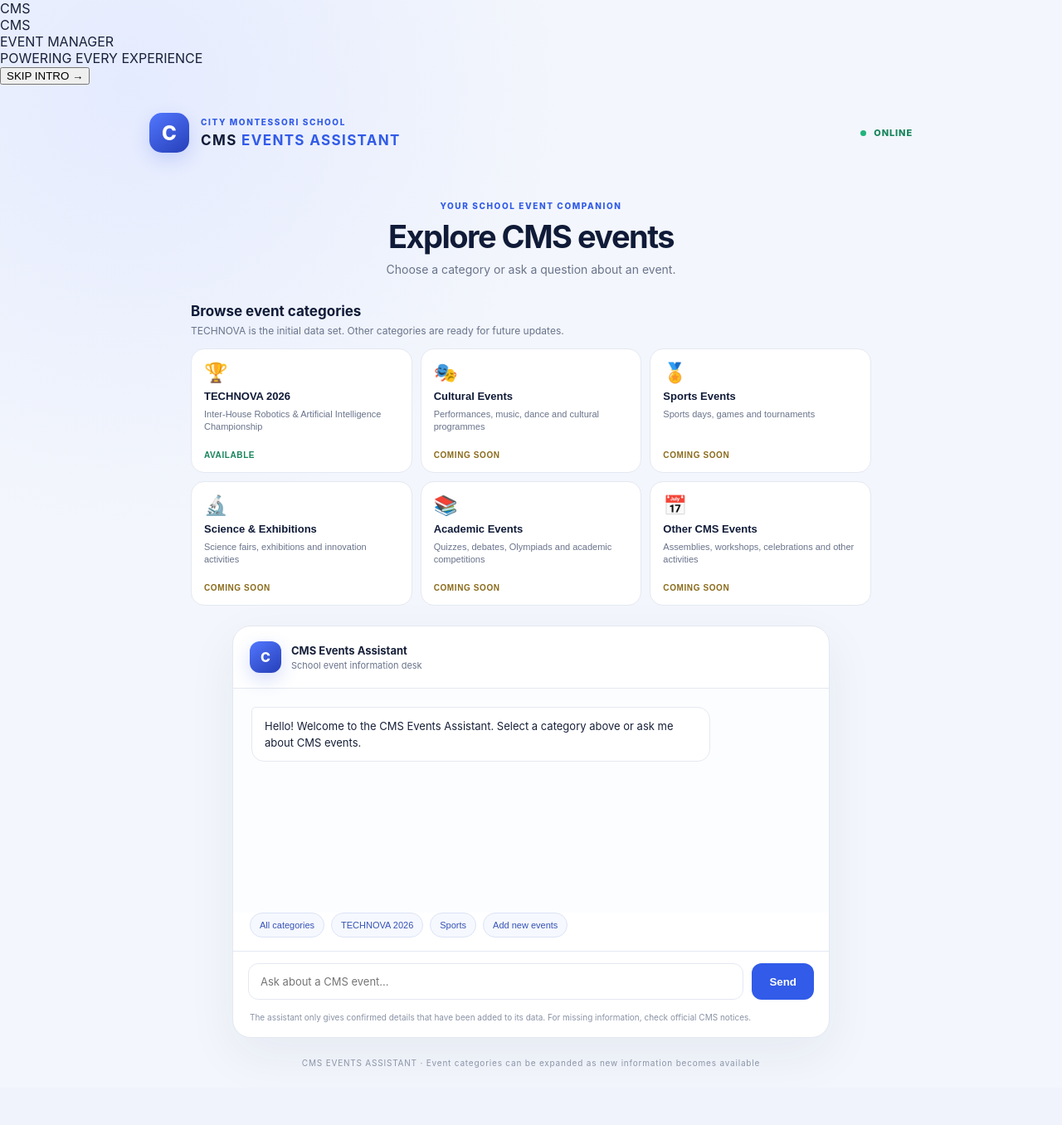
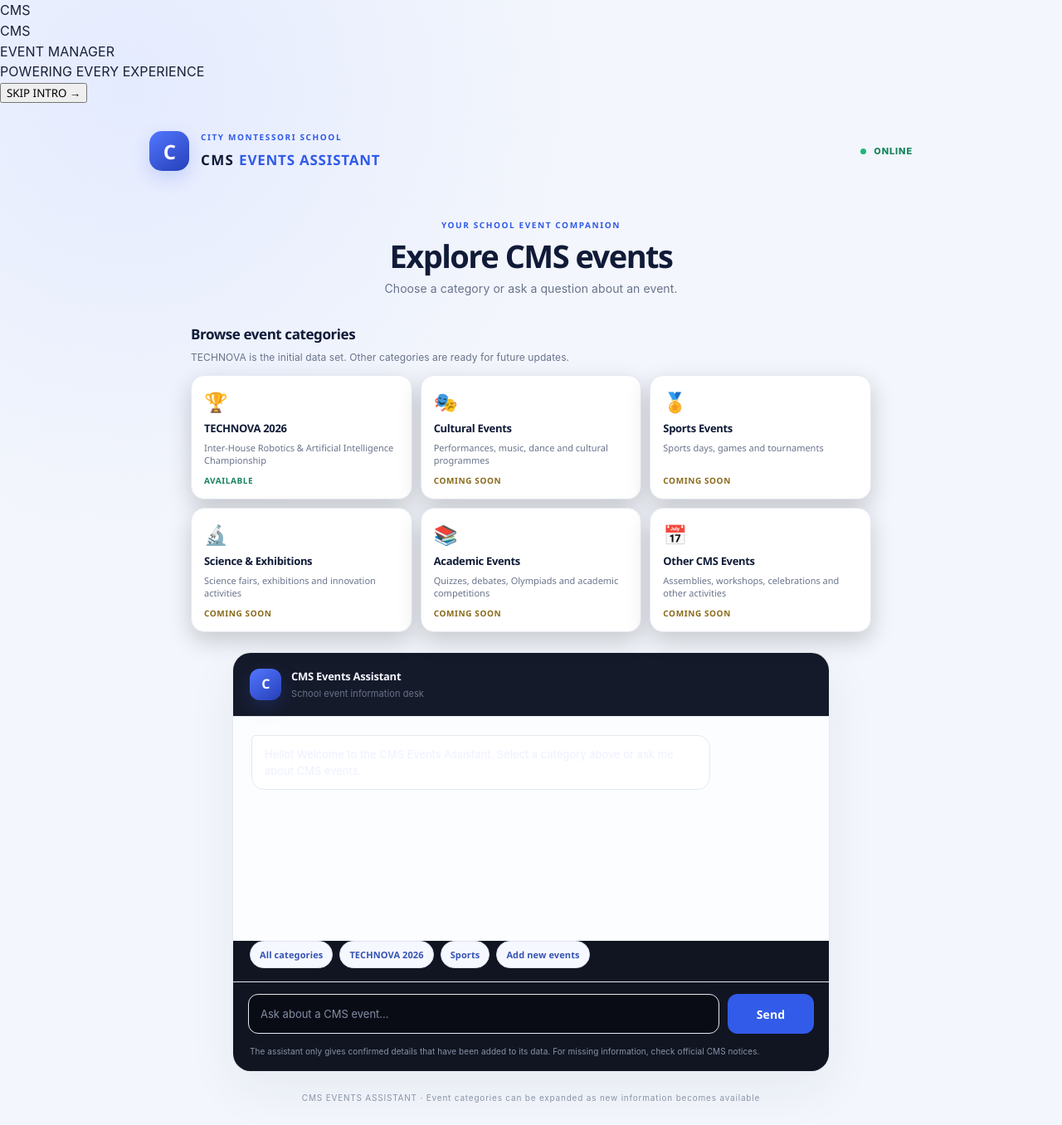
Before and after one commit to Launcher-sketch/CMS-TECHNOVA-CHATBOT, a Flask app: page / in a window 1280 px wide. Shown: the whole page at 83% size. Before the commit the page ends 1287 px from the top, so only its background shows below. Run offline with Flask 3, Linux system fonts and the light colour scheme.

Commit message:
Implement dark theme and typography improvements
Added dark theme styles and refined typography for better readability.

```diff
--- a/static/style.css
+++ b/static/style.css
@@ -74,3 +74,187 @@ footer { padding-top: 24px; color: #8b94a8; text-align: center; font-size: 10px;
   .category-grid { grid-template-columns: repeat(2, minmax(0, 1fr)); }
   .category-card { min-height: 142px; padding: 12px; }
 }
+
+/* Dark theme + larger chatbot layout */
+:root {
+  --navy: #f3f5ff;
+  --blue: #7c9bff;
+  --ink: #edf0ff;
+  --muted: #a4acc4;
+  --line: #30364d;
+  --bg: #05060a;
+}
+body {
+  color: var(--ink);
+  background: radial-gradient(circle at 50% -15%, #18213d 0, #090b13 42%, #030407 100%);
+}
+.shell {
+  width: min(1180px, calc(100% - 36px));
+  padding-top: 30px;
+}
+h1 { color: #f5f6ff; font-size: 20px; }
+h1 span { color: #91aaff; }
+.eyebrow { color: #91aaff; }
+.intro { padding: 48px 0 28px; }
+.intro h2 { color: #f5f6ff; font-size: clamp(32px, 5vw, 46px); }
+.intro > p:last-child { color: #aab2ca; font-size: 15px; }
+
+.category-section { max-width: 1080px; }
+.section-heading h2 { color: #f0f2ff; font-size: 19px; }
+.section-heading p { color: #a4acc4; font-size: 13px; }
+.category-card {
+  min-height: 165px;
+  padding: 18px;
+  border-color: #30364d;
+  background: linear-gradient(145deg, #171b2a, #10131e);
+  box-shadow: 0 10px 28px #00000030;
+}
+.category-card:hover {
+  border-color: #718cff;
+  box-shadow: 0 12px 30px #00000055;
+}
+.category-card strong { color: #f4f5ff; font-size: 15px; }
+.category-description { color: #aab2ca; font-size: 12px; }
+.category-status { color: #f0c66d; }
+.category-status.available { color: #63d6a2; }
+
+.chat-card {
+  width: 100%;
+  max-width: 1080px;
+  margin: 28px auto 0;
+  border: 1px solid #343b55;
+  border-radius: 24px;
+  background: #111522;
+  box-shadow: 0 24px 80px #00000070;
+}
+.chat-head {
+  padding: 22px 26px;
+  border-bottom-color: #30364d;
+  background: #151a2a;
+}
+.chat-head strong { color: #f4f5ff; font-size: 16px; }
+.chat-head small { color: #a4acc4; font-size: 12px; }
+.bot-avatar { width: 46px; height: 46px; border-radius: 14px; }
+.messages {
+  min-height: 460px;
+  max-height: 620px;
+  padding: 30px;
+  background: #090c14;
+}
+.bubble {
+  max-width: 86%;
+  padding: 16px 19px;
+  border-radius: 17px;
+  font-size: 15px;
+  line-height: 1.65;
+}
+.bubble.bot {
+  border-color: #343b55;
+  background: #191f30;
+  color: #eef0ff;
+}
+.bubble.user { color: #fff; background: #4669e8; }
+.suggestions { gap: 10px; padding: 0 26px 20px; background: #111522; }
+.suggestions button {
+  padding: 10px 14px;
+  border-color: #3a4568;
+  color: #cbd5ff;
+  background: #1a2238;
+  font-size: 12px;
+}
+.suggestions button:hover { background: #273456; }
+.composer {
+  gap: 12px;
+  padding: 18px 24px;
+  border-top-color: #30364d;
+  background: #111522;
+}
+.composer input {
+  padding: 17px 18px;
+  border-color: #3a425c;
+  border-radius: 14px;
+  color: #f5f6ff;
+  background: #090c14;
+  font-size: 15px;
+}
+.composer input::placeholder { color: #858da6; }
+.composer button {
+  min-width: 104px;
+  border-radius: 14px;
+  background: #5577f3;
+  font-size: 14px;
+}
+.disclaimer {
+  padding: 0 26px 20px;
+  color: #929bb4;
+  background: #111522;
+  font-size: 11px;
+}
+footer { color: #7f89a4; }
+
+@media (max-width: 620px) {
+  .shell { width: min(100% - 22px, 1180px); padding-top: 18px; }
+  .intro { padding: 36px 0 22px; }
+  .category-card { min-height: 150px; padding: 13px; }
+  .chat-card { margin-top: 20px; border-radius: 18px; }
+  .chat-head { padding: 16px; }
+  .messages { min-height: 390px; max-height: 58vh; padding: 17px; }
+  .bubble { max-width: 92%; font-size: 14px; }
+  .suggestions { padding-inline: 14px; }
+  .composer { padding: 12px; }
+  .composer input { padding: 14px; }
+  .composer button { min-width: 76px; }
+  .disclaimer { padding-inline: 14px; }
+}
+
+
+/* Refined typography: clean, modern and readable */
+@import url('https://fonts.googleapis.com/css2?family=DM+Sans:wght@400;500;600;700;800&family=Space+Grotesk:wght@500;600;700&display=swap');
+
+:root {
+  --font-body: 'DM Sans', 'Segoe UI', Arial, sans-serif;
+  --font-display: 'Space Grotesk', 'DM Sans', 'Segoe UI', sans-serif;
+}
+html, body, button, input, textarea, select {
+  font-family: var(--font-body);
+  font-optical-sizing: auto;
+}
+body {
+  letter-spacing: 0.005em;
+  line-height: 1.55;
+}
+h1, h2, h3, .brand-mark, .bot-avatar {
+  font-family: var(--font-display);
+  letter-spacing: -0.035em;
+}
+h1 { font-weight: 700; }
+h1 span { letter-spacing: 0.045em; }
+.intro h2 {
+  font-family: var(--font-display);
+  font-weight: 700;
+  letter-spacing: -0.055em;
+  line-height: 1.08;
+}
+.section-heading h2, .category-card strong {
+  font-family: var(--font-display);
+  letter-spacing: -0.025em;
+}
+.category-card strong { font-weight: 600; }
+.category-description { line-height: 1.5; }
+.chat-head strong {
+  font-family: var(--font-display);
+  font-weight: 600;
+  letter-spacing: -0.02em;
+}
+.bubble { line-height: 1.7; letter-spacing: 0; }
+.composer input { font-family: var(--font-body); }
+.composer button, .suggestions button {
+  font-family: var(--font-body);
+  font-weight: 600;
+  letter-spacing: 0.01em;
+}
+.eyebrow {
+  font-family: var(--font-body);
+  font-weight: 700;
+  letter-spacing: 0.14em;
+}
```
